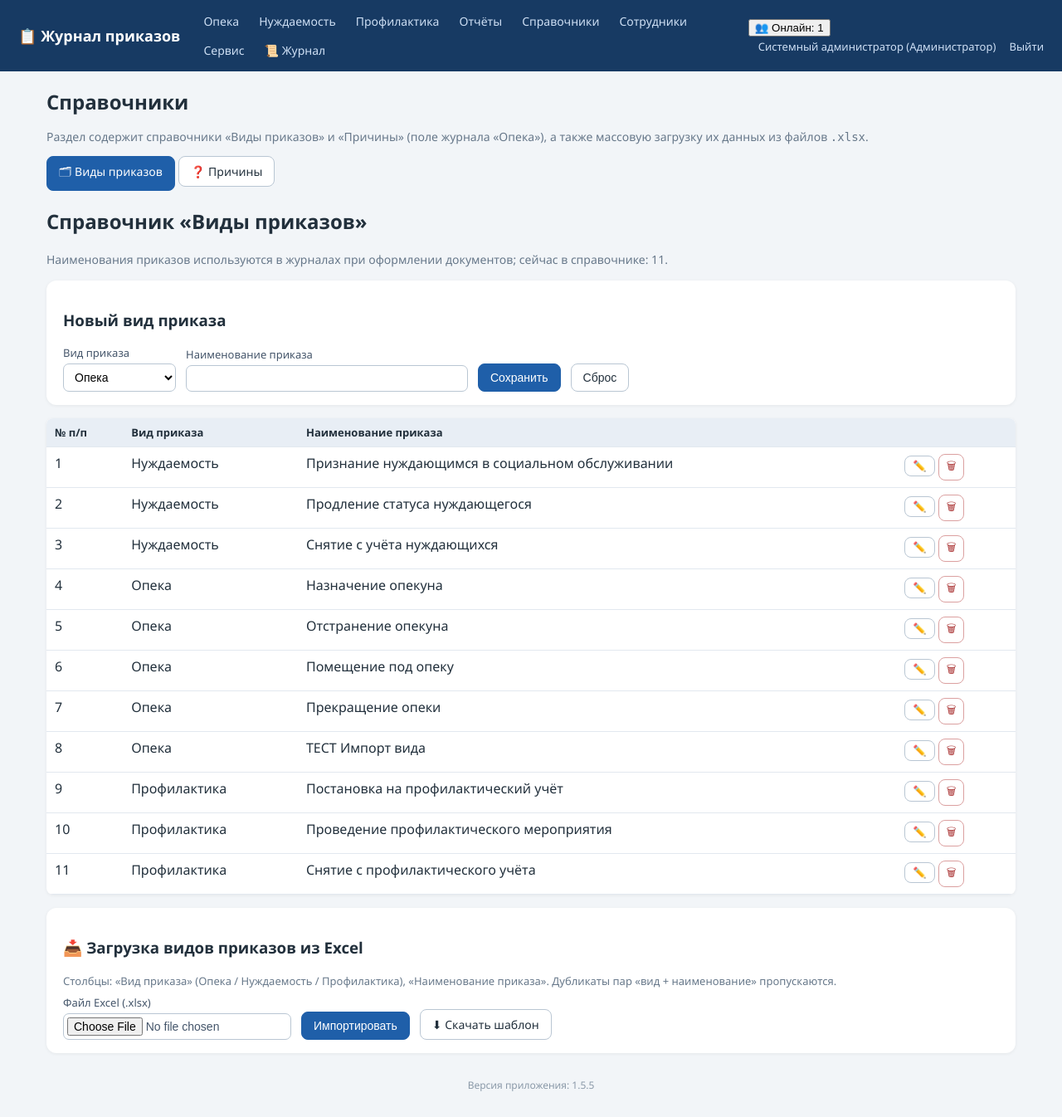
After one commit to nonemivan-hue/gurnal_1.5.2, a Flask app: page /references in a window 1280 px wide. The commit adds this page. Shown: the whole page at 83% size. Run offline with Flask 3, Linux system fonts and the light colour scheme; a user stored in the database is signed in; data comes from the database, SQL or seed files in the repository; both versions use the stored data as it was after the commit; data that the repository does not hold is empty.

Commit message:
Перенос справочников «Виды приказов» и «Причины» во вкладку Справочники - templates/references.html: новый шаблон с табами для видов приказов и причин, включая формы редактирования и импорта из Excel - app.py: добавлен маршрут /references, редиректы со старых URL (/order_types, /reasons), обновлены обработчики сохранения/удаления/импорта для возврата на новую страницу - templates/base.html: меню заменено на единую ссылку «Справочники», убраны отдельные пункты «Виды приказов» и «Причины» - templates/service.html: панели импорта видов приказов и причин заменены на ссылки в раздел «Справочники» - templates/order_types.html, templates/reasons.html: удалены старые шаблоны - data/version.json: версия приложения обновлена до 1.5.5
Обновление консолидирует доступ к справочникам в одном интерфейсе, упрощая навигацию и централизуя управление данными.

```diff
--- a/app.py
+++ b/app.py
@@ -29,6 +29,7 @@ from flask import (
 )
 from werkzeug.security import generate_password_hash, check_password_hash
 from werkzeug.utils import secure_filename
+from urllib.parse import urlparse, parse_qs
 
 try:
     from openpyxl import Workbook, load_workbook
@@ -79,7 +80,7 @@ def find_free_port(start):
                 continue
     return None
 
-APP_VERSION = '1.5.4'  # 1.5.0 — клиентское приложение; 1.5.1 — поддержка сборки PyInstaller
+APP_VERSION = '1.5.5'  # 1.5.0 — клиентское приложение; 1.5.1 — поддержка сборки PyInstaller
 # 1.2.0 — поле «Примечание» во всех приказах + загрузка сотрудников и видов приказов из Excel
 # 1.2.1 — куратору разрешено редактирование справочника «Виды приказов»
 # 1.2.2 — панель загрузки приказов в журналы из Excel + подробное описание обновления программы
@@ -924,15 +925,46 @@ def employee_delete(eid):
     flash('Сотрудник удалён', 'ok')
     return redirect(url_for('employees'))
 
+# ---------------------------------------------------------------- справочники (общая вкладка)
+
+@app.route('/references')
+def references():
+    """Вкладка «Справочники»: виды приказов и причины + загрузка из Excel.
+
+    Справочники «Виды приказов» и «Причины» перенесены сюда из отдельных
+    пунктов меню; панели загрузки из Excel для них — здесь же (ранее
+    находились только в разделе «Сервис»). Старые адреса /order_types и
+    /reasons выполняют редирект на соответствующие вкладки.
+    """
+    require_login()
+    tab = request.args.get('tab', 'order_types')
+    if tab not in ('order_types', 'reasons'):
+        tab = 'order_types'
+    user = current_user()
+    conn = get_db()
+    ot_rows = conn.execute('SELECT * FROM order_types ORDER BY kind, name').fetchall()
+    reasons_rows = conn.execute(
+        'SELECT r.id, r.name, COUNT(o.id) used '
+        'FROM reasons r LEFT JOIN orders o ON o.reason_id=r.id '
+        'GROUP BY r.id ORDER BY r.name').fetchall()
+    conn.close()
+    return render_template(
+        'references.html', tab=tab,
+        order_types_rows=ot_rows, order_types_n=len(ot_rows),
+        reasons_rows=reasons_rows, reasons_n=len(reasons_rows),
+        all_journals=[(j, JOURNAL_TITLES[j]) for j in JOURNAL_TYPES],
+        journal_titles=JOURNAL_TITLES,
+        can_edit_ot=can_edit_order_types(user),
+        can_edit_rs=can_edit_reasons(user))
+
+
 # ---------------------------------------------------------------- справочник видов приказов
 
 @app.route('/order_types')
 def order_types():
     require_login()
-    conn = get_db()
-    rows = conn.execute('SELECT * FROM order_types ORDER BY kind, name').fetchall()
-    conn.close()
-    return render_template('order_types.html', rows=rows)
+    # справочник перенесён во вкладку «Справочники» (v1.5.5)
+    return redirect(url_for('references', tab='order_types'))
 
 
 @app.route('/order_types/save', methods=['POST'])
@@ -946,7 +978,7 @@ def order_type_save():
     name = request.form.get('name', '').strip()
     if not name:
         flash('Укажите наименование приказа', 'err')
-        return redirect(url_for('order_types'))
+        return redirect(url_for('references', tab='order_types') + '#ot-list')
     conn = get_db()
     try:
         if tid:
@@ -964,7 +996,7 @@ def order_type_save():
         flash('Такой вид приказа уже существует', 'err')
     finally:
         conn.close()
-    return redirect(url_for('order_types'))
+    return redirect(url_for('references', tab='order_types') + '#ot-list')
 
 
 @app.route('/order_types/delete/<int:tid>', methods=['POST'])
@@ -984,7 +1016,7 @@ def order_type_delete(tid):
         conn.close()
         audit('ВИД ПРИКАЗА УДАЛЁН', f'id={tid}')
         flash('Удалено', 'ok')
-    return redirect(url_for('order_types'))
+    return redirect(url_for('references', tab='order_types') + '#ot-list')
 
 # ------------------------------------------- импорт справочников из Excel (v1.2.0)
 
@@ -1047,12 +1079,13 @@ def _service_redirect():
 
 
 def _redirect_back(default_endpoint, back_to_service=False, **defaults):
-    """Вернуться на страницу, откуда был вызван импорт (например, «Сервис»),
-    иначе — на указанный запасной адрес.
+    """Вернуться на страницу, откуда был вызван импорт (например, «Сервис»
+    или вкладка «Справочники»), иначе — на указанный запасной адрес.
 
     При back_to_service=True возврат на собственную страницу справочника
-    не выполняется (панели загрузки оттуда перенесены в сервис) — вместо
-    этого пользователь попадает на «Сервис → Загрузка документов из Excel».
+    не выполняется — вместо этого пользователь попадает на «Сервис →
+    Загрузка документов из Excel». Если же импорт запущен со страницы
+    «Справочники» (вкладка /references), возврат остаётся на ней.
     """
     ref = request.referrer or ''
     try:
@@ -1060,6 +1093,16 @@ def _redirect_back(default_endpoint, back_to_service=False, **defaults):
     except Exception:
         same_site = False
     ep = url_for(default_endpoint, **defaults)
+    # импорт из вкладки «Справочники» — возвращаемся туда же (с якорем панели)
+    if ref and same_site and urlparse(ref).path == url_for('references'):
+        tab = ''
+        try:
+            qs = parse_qs(urlparse(ref).query)
+            tab = (qs.get('tab') or [''])[0]
+        except Exception:
+            tab = ''
+        anchor = {'order_types': '#ot-import', 'reasons': '#rs-import'}.get(tab)
+        return redirect(ref + anchor if anchor else ref)
     if ref and same_site and urlparse(ref).path == ep:
         if back_to_service:
             return redirect(_service_redirect())
@@ -1276,15 +1319,9 @@ def order_types_import():
 
 @app.route('/reasons')
 def reasons():
-    """Справочник «Причины» (поле «Причина» журнала «Опека»)."""
+    """Справочник «Причины» перенесён во вкладку «Справочники» (v1.5.5)."""
     require_login()
-    conn = get_db()
-    rows = conn.execute(
-        'SELECT r.id, r.name, COUNT(o.id) used '
-        'FROM reasons r LEFT JOIN orders o ON o.reason_id=r.id '
-        'GROUP BY r.id ORDER BY r.name').fetchall()
-    conn.close()
-    return render_template('reasons.html', rows=rows)
+    return redirect(url_for('references', tab='reasons'))
 
 
 @app.route('/reasons/save', methods=['POST'])
@@ -1297,7 +1334,7 @@ def reason_save():
     name = request.form.get('name', '').strip()
     if not name:
         flash('Укажите наименование причины', 'err')
-        return redirect(url_for('reasons'))
+        return redirect(url_for('references', tab='reasons') + '#rs-list')
     conn = get_db()
     try:
         if rid:
@@ -1313,7 +1350,7 @@ def reason_save():
         flash('Такая причина уже существует', 'err')
     finally:
         conn.close()
-    return redirect(url_for('reasons'))
+    return redirect(url_for('references', tab='reasons') + '#rs-list')
 
 
 @app.route('/reasons/delete/<int:rid>', methods=['POST'])
@@ -1333,7 +1370,7 @@ def reason_delete(rid):
         conn.close()
         audit('ПРИЧИНА УДАЛЕНА', f'id={rid}')
         flash('Удалено', 'ok')
-    return redirect(url_for('reasons'))
+    return redirect(url_for('references', tab='reasons') + '#rs-list')
 
 
 @app.route('/reasons/template')
--- a/data/version.json
+++ b/data/version.json
@@ -1 +1 @@
-{"version": "1.5.4", "updated": "2026-10-16T12:15:47"}
+{"version": "1.5.5", "updated": "2026-10-16T12:23:47"}
--- a/templates/base.html
+++ b/templates/base.html
@@ -16,10 +16,7 @@
     {% if cu and cu.role_name in ['Администратор','Начальник отдела','Куратор'] %}
       <a href="{{ url_for('reports') }}">Отчёты</a>
     {% endif %}
-    <a href="{{ url_for('order_types') }}">Виды приказов</a>
-    {% if cu and cu.role_name in ['Администратор','Начальник отдела','Куратор'] %}
-      <a href="{{ url_for('reasons') }}">Причины</a>
-    {% endif %}
+    <a href="{{ url_for('references', tab='order_types') }}">Справочники</a>
     {% if cu and cu.role_name == 'Начальник отдела' %}
       <a href="{{ url_for('employees') }}">Сотрудники</a>
     {% endif %}
--- /dev/null
+++ b/templates/references.html
@@ -0,0 +1,155 @@
+{% extends 'base.html' %}
+{% block content %}
+<h1>Справочники</h1>
+<p class="muted">Раздел содержит справочники «Виды приказов» и «Причины»
+   (поле журнала «Опека»), а также массовую загрузку их данных из файлов
+   <code>.xlsx</code>.</p>
+
+<div class="tabs no-print" style="margin-bottom:14px">
+  <a class="btn {% if tab == 'order_types' %}primary{% endif %}"
+     href="{{ url_for('references', tab='order_types') }}#ot-list">🗂 Виды приказов</a>
+  <a class="btn {% if tab == 'reasons' %}primary{% endif %}"
+     href="{{ url_for('references', tab='reasons') }}#rs-list">❓ Причины</a>
+</div>
+
+{# ================= Справочник «Виды приказов» ================= #}
+{% if tab == 'order_types' %}
+<h2 id="ot-list">Справочник «Виды приказов»</h2>
+{% if can_edit_ot %}
+<p class="muted">Наименования приказов используются в журналах при оформлении
+   документов; сейчас в справочнике: {{ order_types_n }}.</p>
+<div class="panel">
+  <h3 id="otTitle">Новый вид приказа</h3>
+  <form method="post" action="{{ url_for('order_type_save') }}" id="otForm">
+    <input type="hidden" name="id" id="ot_id">
+    <label>Вид приказа
+      <select name="kind" id="ot_kind">
+        {% for j,t in all_journals %}<option value="{{j}}">{{t}}</option>{% endfor %}
+      </select>
+    </label>
+    <label>Наименование приказа <input name="name" id="ot_name" required style="min-width:340px"></label>
+    <button class="btn primary">Сохранить</button>
+    <button class="btn" type="button" onclick="resetOt()">Сброс</button>
+  </form>
+</div>
+<table class="grid">
+  <tr><th>№ п/п</th><th>Вид приказа</th><th>Наименование приказа</th><th></th></tr>
+  {% for r in order_types_rows %}
+  <tr>
+    <td>{{ loop.index }}</td>
+    <td>{{ journal_titles[r.kind] }}</td>
+    <td>{{ r.name }}</td>
+    <td class="actions">
+      <button class="btn sm" data-id="{{ r.id }}" data-kind="{{ r.kind }}" data-name="{{ r.name }}"
+              onclick="editOt(this)">✏️</button>
+      <form method="post" action="{{ url_for('order_type_delete', tid=r.id) }}" style="display:inline"
+            onsubmit="return confirm('Удалить?')"><button class="btn sm danger">🗑</button></form>
+    </td>
+  </tr>
+  {% else %}
+  <tr><td colspan="4" class="empty">Справочник пуст</td></tr>
+  {% endfor %}
+</table>
+
+<div class="panel" id="ot-import">
+  <h3>📥 Загрузка видов приказов из Excel</h3>
+  <p class="hint">Столбцы: «Вид приказа» (Опека / Нуждаемость / Профилактика),
+     «Наименование приказа». Дубликаты пар «вид + наименование» пропускаются.</p>
+  <form method="post" action="{{ url_for('order_types_import') }}" enctype="multipart/form-data">
+    <label>Файл Excel (.xlsx) <input type="file" name="file" accept=".xlsx" required></label>
+    <button class="btn primary" type="submit">Импортировать</button>
+    <a class="btn" href="{{ url_for('order_types_template') }}">⬇ Скачать шаблон</a>
+  </form>
+</div>
+{% else %}
+<table class="grid">
+  <tr><th>№ п/п</th><th>Вид приказа</th><th>Наименование приказа</th></tr>
+  {% for r in order_types_rows %}
+  <tr>
+    <td>{{ loop.index }}</td>
+    <td>{{ journal_titles[r.kind] }}</td>
+    <td>{{ r.name }}</td>
+  </tr>
+  {% else %}
+  <tr><td colspan="3" class="empty">Справочник пуст</td></tr>
+  {% endfor %}
+</table>
+{% endif %}
+{% endif %}
+
+{# ================= Справочник «Причины» ================= #}
+{% if tab == 'reasons' %}
+<h2 id="rs-list">Справочник «Причины»</h2>
+<p class="muted">Причины используются полем «Причина» журнала «Опека»;
+   сейчас в справочнике: {{ reasons_n }}.</p>
+{% if can_edit_rs %}
+<div class="panel">
+  <h3 id="rsTitle">Новая причина</h3>
+  <form method="post" action="{{ url_for('reason_save') }}" id="rsForm">
+    <input type="hidden" name="id" id="rs_id">
+    <label>Причина <input name="name" id="rs_name" required style="min-width:340px"></label>
+    <button class="btn primary">Сохранить</button>
+    <button class="btn" type="button" onclick="resetRs()">Сброс</button>
+  </form>
+</div>
+{% endif %}
+<table class="grid">
+  <tr><th>№ п/п</th><th>Причина</th><th>Используется в приказах</th>
+      {% if can_edit_rs %}<th></th>{% endif %}</tr>
+  {% for r in reasons_rows %}
+  <tr>
+    <td>{{ loop.index }}</td>
+    <td>{{ r.name }}</td>
+    <td>{{ r.used }}</td>
+    {% if can_edit_rs %}
+    <td class="actions">
+      <button class="btn sm" data-id="{{ r.id }}" data-name="{{ r.name }}"
+              onclick="editRs(this)">✏️</button>
+      <form method="post" action="{{ url_for('reason_delete', rid=r.id) }}" style="display:inline"
+            onsubmit="return confirm('Удалить?')"><button class="btn sm danger">🗑</button></form>
+    </td>
+    {% endif %}
+  </tr>
+  {% else %}
+  <tr><td colspan="{% if can_edit_rs %}4{% else %}3{% endif %}" class="empty">Справочник пуст</td></tr>
+  {% endfor %}
+</table>
+
+{% if can_edit_rs %}
+<div class="panel" id="rs-import">
+  <h3>📥 Загрузка причин из Excel</h3>
+  <p class="hint">Столбец «Причина» (распознаются также «Наименование причины»,
+     «Основание»). Дубликаты пропускаются.</p>
+  <form method="post" action="{{ url_for('reasons_import') }}" enctype="multipart/form-data">
+    <label>Файл Excel (.xlsx) <input type="file" name="file" accept=".xlsx" required></label>
+    <button class="btn primary" type="submit">Импортировать</button>
+    <a class="btn" href="{{ url_for('reasons_template') }}">⬇ Скачать шаблон</a>
+  </form>
+</div>
+{% endif %}
+{% endif %}
+
+{% if tab == 'order_types' and can_edit_ot %}
+<script>
+function editOt(b){
+  document.getElementById('ot_id').value=b.dataset.id;
+  document.getElementById('ot_kind').value=b.dataset.kind;
+  document.getElementById('ot_name').value=b.dataset.name;
+  document.getElementById('otTitle').textContent='Редактирование вида приказа';
+}
+function resetOt(){document.getElementById('otForm').reset();document.getElementById('ot_id').value='';
+  document.getElementById('otTitle').textContent='Новый вид приказа';}
+</script>
+{% endif %}
+{% if tab == 'reasons' and can_edit_rs %}
+<script>
+function editRs(b){
+  document.getElementById('rs_id').value=b.dataset.id;
+  document.getElementById('rs_name').value=b.dataset.name;
+  document.getElementById('rsTitle').textContent='Редактирование причины';
+}
+function resetRs(){document.getElementById('rsForm').reset();document.getElementById('rs_id').value='';
+  document.getElementById('rsTitle').textContent='Новая причина';}
+</script>
+{% endif %}
+{% endblock %}
```
Also changed, not shown: templates/order_types.html (deleted, +0 -53 lines), templates/reasons.html (deleted, +0 -54 lines), templates/service.html (+9 -17 lines), data/orders.db, 2 other files.
